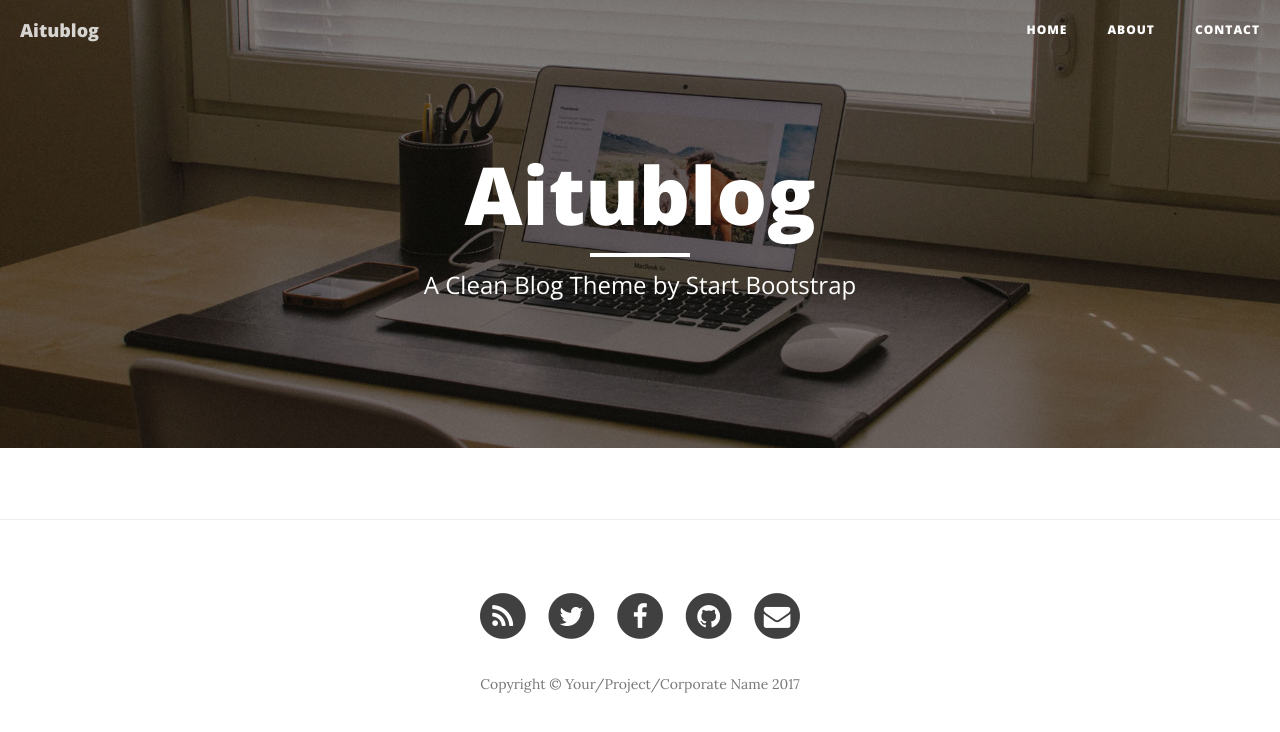
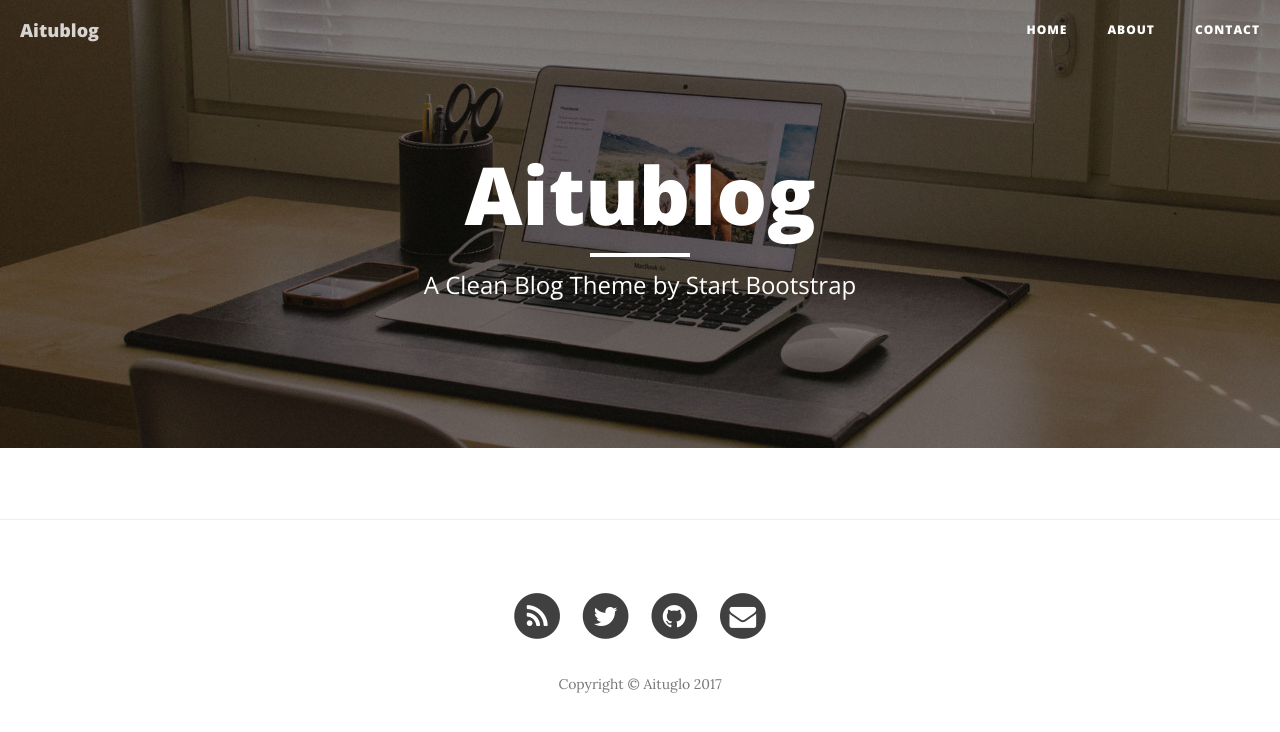
Before and after one commit to Aituglo/aituglo.com, a Jekyll site: the page built from index.html, in a window 1280 px wide. Shown: the top 732 px of the page. Built offline with Jekyll 4.4.1, drawn with Linux system fonts in a browser that asks for light colours; nearby versions of some CDN libraries; the list of posts is cut into pages by our own code.

Commit message:
French modification

```diff
--- a/_config.yml
+++ b/_config.yml
@@ -2,7 +2,7 @@
 title: Aitublog
 header-img: img/home-bg.jpg
 email: ckhouani@live.fr
-copyright_name: Your/Project/Corporate Name
+copyright_name: Aituglo
 description: "Write your site description here. It will be used as your sites meta description as well!"
 baseurl: ""
 url: "https://aituglo.github.io"
--- a/_includes/footer.html
+++ b/_includes/footer.html
@@ -18,16 +18,6 @@
                             <span class="fa-stack fa-lg">
                                 <i class="fa fa-circle fa-stack-2x"></i>
                                 <i class="fa fa-twitter fa-stack-1x fa-inverse"></i>
-                            </span>
-                        </a>
-                    </li>
-                    {% endif %}
-                    {% if site.facebook_username %}
-                    <li>
-                        <a href="https://www.facebook.com/{{ site.facebook_username }}">
-                            <span class="fa-stack fa-lg">
-                                <i class="fa fa-circle fa-stack-2x"></i>
-                                <i class="fa fa-facebook fa-stack-1x fa-inverse"></i>
                             </span>
                         </a>
                     </li>
--- a/_layouts/post.html
+++ b/_layouts/post.html
@@ -12,7 +12,7 @@
                     {% if page.subtitle %}
                     <h2 class="subheading">{{ page.subtitle }}</h2>
                     {% endif %}
-                    <span class="meta">Posted by {% if page.author %}{{ page.author }}{% else %}{{ site.title }}{% endif %} on {{ page.date | date: "%B %-d, %Y" }}</span>
+                    <span class="meta">Ecrit par {% if page.author %}{{ page.author }}{% else %}{{ site.title }}{% endif %} le {{ page.date | date: "%-d %B %Y" }}</span>
                 </div>
             </div>
         </div>
```
Also changed, not shown: other parts of _layouts/post.html (+2 -2 lines).
